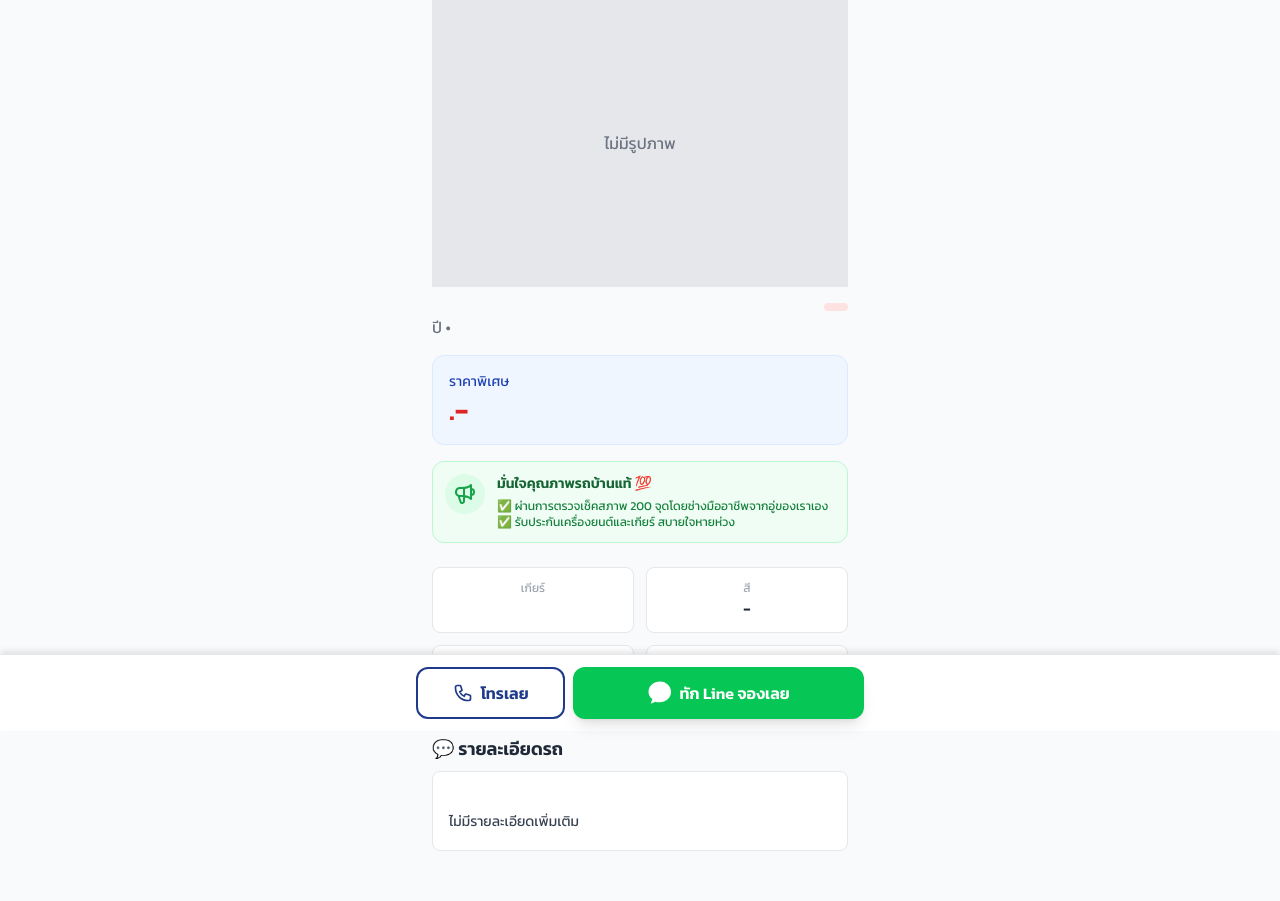
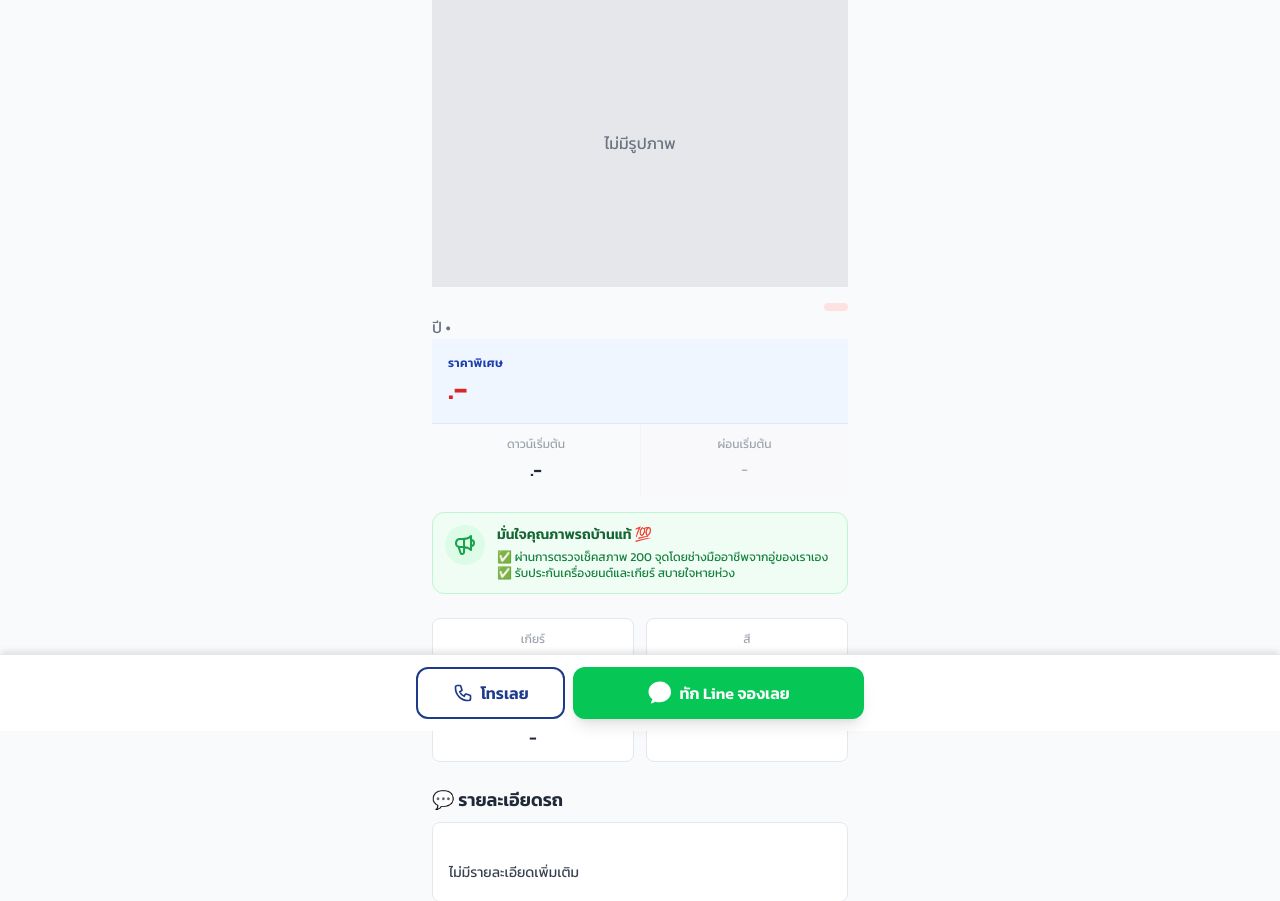
Before and after one commit to Macsarunrat/showroom, a Django app: template sell_car/showroom/templates/showroom/car_detail.html in a window 1280 px wide. Shown: the part 69-970 px from the top of the page. Before the commit the page ends 920 px from the top, so only its background shows below. Run offline with Django 5.2, Linux system fonts and the light colour scheme; the template is opened without the code that fills it, so the values that code supplies are empty; some libraries are stand-ins or nearby versions.

Commit message:
add down_payment

```diff
--- a/sell_car/showroom/models.py
+++ b/sell_car/showroom/models.py
@@ -36,6 +36,7 @@ class Car(models.Model):
     status = models.CharField("สถานะ", max_length=10, choices=STATUS_CHOICES, default='AVAILABLE')
     created_at = models.DateTimeField(auto_now_add=True)
     fuel_type = models.CharField("เชื้อเพลิง", max_length=10, choices=FUEL_CHOICES, default='DIESEL')
+    down_payment = models.IntegerField("เงินดาวน์ (บาท)", default=0, help_text="ใส่ 0 จะแสดงเป็น 'ฟรีดาวน์'")
 
     def __str__(self):
         return f"{self.brand} {self.model_name} ({self.year})"
--- a/sell_car/showroom/templates/showroom/car_detail.html
+++ b/sell_car/showroom/templates/showroom/car_detail.html
@@ -50,22 +50,37 @@
     ปี {{ car.year }} • {{ car.get_gear_display }}
   </p>
 
-  <div class="mt-4 bg-blue-50 p-4 rounded-xl border border-blue-100">
-    <p class="text-sm text-blue-800">ราคาพิเศษ</p>
-    <div class="flex items-baseline gap-2">
-      <span class="text-3xl font-bold text-red-600"
-        >{{ car.price|floatformat:0 }}.-</span
-      >
+  <div class="bg-blue-50 p-4 border-b border-blue-100 flex justify-between items-center">
+        <div>
+            <p class="text-xs text-blue-800 font-bold uppercase tracking-wide">ราคาพิเศษ</p>
+            <div class="flex items-baseline gap-2">
+                <span class="text-3xl font-extrabold text-red-600">{{ car.price|floatformat:0 }}.-</span>
+            </div>
+        </div>
+        {% if car.down_payment == 0 %}
+            <div class="bg-orange-500 text-white text-xs font-bold px-3 py-1 rounded-full shadow-sm animate-pulse">
+                🔥 ฟรีดาวน์
+            </div>
+        {% endif %}
     </div>
-    {% if car.installment %}
-    <p class="text-sm text-gray-500 mt-1">
-      ⭐ ผ่อนประมาณ
-      <span class="font-bold text-gray-800"
-        >{{ car.installment|floatformat:0 }}</span
-      >
-      / เดือน
-    </p>
-    {% endif %}
+    <div class="grid grid-cols-2 divide-x divide-gray-100">
+        <div class="p-3 text-center">
+            <p class="text-xs text-gray-400 mb-1">ดาวน์เริ่มต้น</p>
+            {% if car.down_payment == 0 %}
+                <span class="text-lg font-bold text-orange-500">0 บาท</span>
+            {% else %}
+                <span class="text-lg font-bold text-gray-800">{{ car.down_payment|floatformat:0 }}.-</span>
+            {% endif %}
+        </div>
+    <div class="p-3 text-center bg-gray-50/50">
+            <p class="text-xs text-gray-400 mb-1">ผ่อนเริ่มต้น</p>
+            {% if car.installment %}
+                <span class="text-lg font-bold text-blue-900">{{ car.installment|floatformat:0 }}</span>
+                <span class="text-xs text-gray-500">/ด.</span>
+            {% else %}
+                <span class="text-sm text-gray-400">-</span>
+            {% endif %}
+        </div>
   </div>
   <div
     class="mt-4 bg-green-50 border border-green-200 rounded-xl p-3 flex items-start gap-3"
```
Also changed, not shown: sell_car/showroom/templates/showroom/car_list.html (+20 -3 lines), sell_car/showroom/migrations/0004_car_down_payment.py (added).
